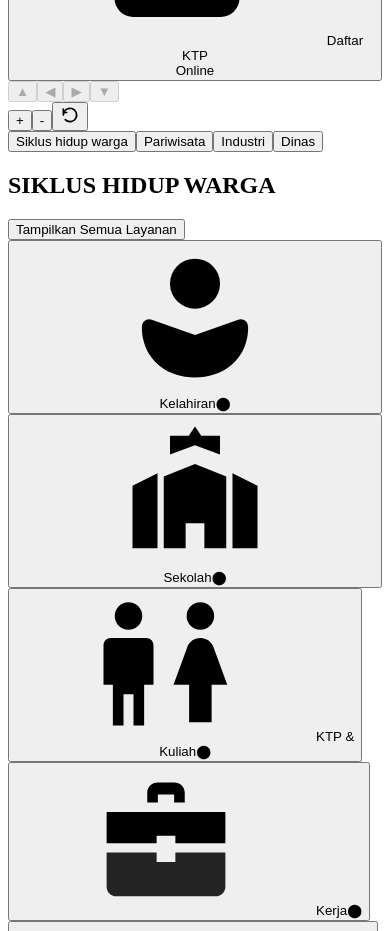
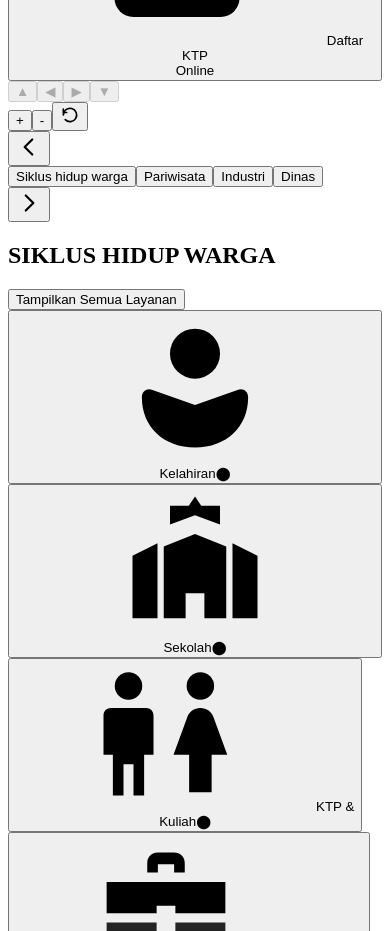
Before and after one commit to kikianion/pemkab-lamongan-vite, a React (Vite) app: page / in a window 390 px wide. Shown: the part 3980-4911 px from the top of the page. Built offline with nearby package versions, Linux system fonts and the light colour scheme; no server answers; the HTML template or start-up script is replaced by a standard one.

Commit message:
Life-cats: show on mobile/tablet with chevron buttons; hide life title; raise map zoom 20px; tablet life margin fix

```diff
--- a/src/components/LifeCycle.jsx
+++ b/src/components/LifeCycle.jsx
@@ -10,6 +10,11 @@ const CATEGORIES = ['Siklus hidup warga', 'Pariwisata', 'Industri', 'Dinas']
 
 export default function LifeCycle({ cur, setCur }) {
   const x0 = useRef(null)
+  const catsRef = useRef(null)
+  const scrollCats = (dir) => {
+    const el = catsRef.current
+    if (el) el.scrollBy({ left: dir * Math.max(120, el.clientWidth * 0.6), behavior: 'smooth' })
+  }
   const [cat, setCat] = useState(CATEGORIES[0])
   const isAll = cur === 'all'
   const curNum = typeof cur === 'number' ? cur : -1
@@ -18,7 +23,9 @@ export default function LifeCycle({ cur, setCur }) {
 
   return (
     <section className="life xdebug2" aria-label="Siklus hidup warga" id="life">
-      <div className="life-cats debug2" role="tablist" aria-label="Kategori" id="life-cats">
+      <div className="life-cats-wrap">
+      <button type="button" className="life-cats-arrow l" aria-label="Kategori sebelumnya" onClick={() => scrollCats(-1)}><Chevron d="m15 5-7 7 7 7" /></button>
+      <div ref={catsRef} className="life-cats xdebug2" role="tablist" aria-label="Kategori" id="life-cats">
         {CATEGORIES.map((c) => (
           <button
             key={c}
@@ -35,7 +42,9 @@ export default function LifeCycle({ cur, setCur }) {
           </button>
         ))}
       </div>
-      <div className="life-header-row debug2" id="life-header-row">
+      <button type="button" className="life-cats-arrow r" aria-label="Kategori berikutnya" onClick={() => scrollCats(1)}><Chevron d="m9 5 7 7-7 7" /></button>
+      </div>
+      <div className="life-header-row xdebug2" id="life-header-row">
         <h2>SIKLUS HIDUP WARGA</h2>
         <button
           type="button"
--- a/src/styles.css
+++ b/src/styles.css
@@ -254,7 +254,7 @@ button {
 .map-zoom {
    position: absolute;
    right: 10px;
-   bottom: 10px;
+   bottom: 50px;
    z-index: 4;
    display: flex;
    flex-direction: column;
@@ -436,15 +436,87 @@ button {
    height: 250px;
 }
 
-/* Life Cycle: category button group (desktop only, enabled in min-width:1100px) */
+/* Life Cycle: category button group (mobile/tablet base; desktop overrides in min-width:1100px) */
 .life-cats {
+   display: flex;
+   gap: 8px;
+   margin-bottom: 14px;
+   overflow-x: auto;
+   scrollbar-width: none;
+   pointer-events: auto;
+   padding: 4px 2px
+}
+.life-cats::-webkit-scrollbar {
    display: none
 }
+.life-cat {
+   flex: 0 0 auto;
+   font: 700 12px/1 Inter, sans-serif;
+   letter-spacing: .2px;
+   text-transform: uppercase;
+   white-space: nowrap;
+   color: #cbd5e1;
+   background: rgba(255, 255, 255, 0.08);
+   border: 1px solid rgba(255, 255, 255, 0.16);
+   padding: 8px 13px;
+   border-radius: 999px;
+   cursor: pointer;
+   outline: none
+}
+.life-cat.on {
+   background: #087a58;
+   color: #fff
+}
+
+/* Life Cycle: category row with clickable left/right chevrons */
+.life-cats-wrap {
+   display: flex;
+   align-items: center;
+   gap: 6px;
+   margin-bottom: 14px;
+   pointer-events: auto
+}
+.life-cats-wrap .life-cats {
+   flex: 1 1 auto;
+   min-width: 0;
+   margin-bottom: 0
+}
+.life-cats-arrow {
+   flex: 0 0 auto;
+   display: inline-flex;
+   align-items: center;
+   justify-content: center;
+   width: 30px;
+   height: 30px;
+   padding: 0;
+   color: #cbd5e1;
+   background: rgba(255, 255, 255, 0.08);
+   border: 1px solid rgba(255, 255, 255, 0.16);
+   border-radius: 50%;
+   cursor: pointer;
+   transition: background 0.2s ease, color 0.2s ease
+}
+.life-cats-arrow svg {
+   width: 18px;
+   height: 18px
+}
+.life-cats-arrow:hover {
+   background: rgba(255, 255, 255, 0.16);
+   color: #fff
+}
+.life-cats-arrow:focus-visible {
+   outline: none;
+   color: #fff;
+   box-shadow: 0 0 0 3px rgba(52, 211, 153, 0.55)
+}
 
 /* Life Cycle: header row with title and All-stages button */
+.life-header-row h2 {
+   display: none
+}
 .life-header-row {
    display: flex;
-   justify-content: space-between;
+   justify-content: flex-end;
    align-items: center;
    margin-bottom: 24px;
    pointer-events: auto;
@@ -958,7 +1030,7 @@ button {
 
    /* Tablet: life-cycle section padding */
    .life {
-      margin-top: -25px;
+      margin-top: 0;
       padding: 0 32px;
       height: 335px;
    }
```
